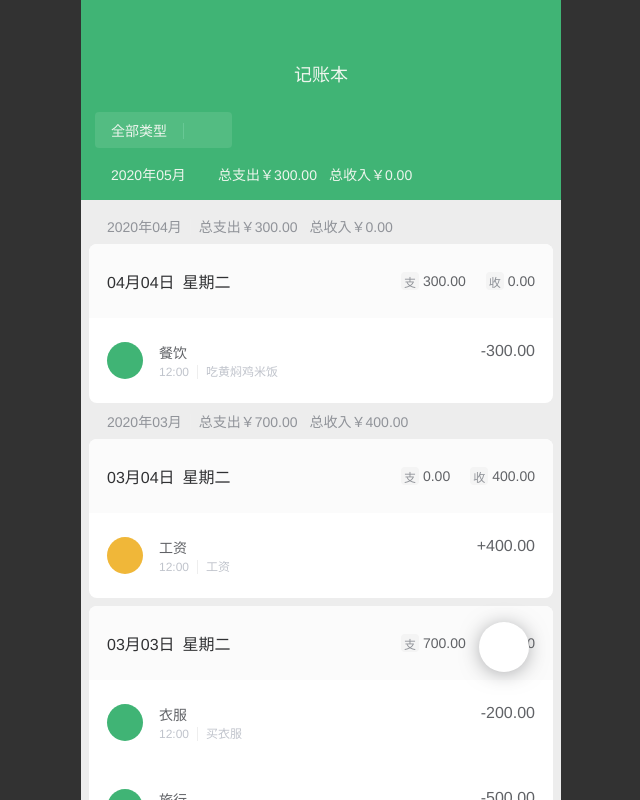
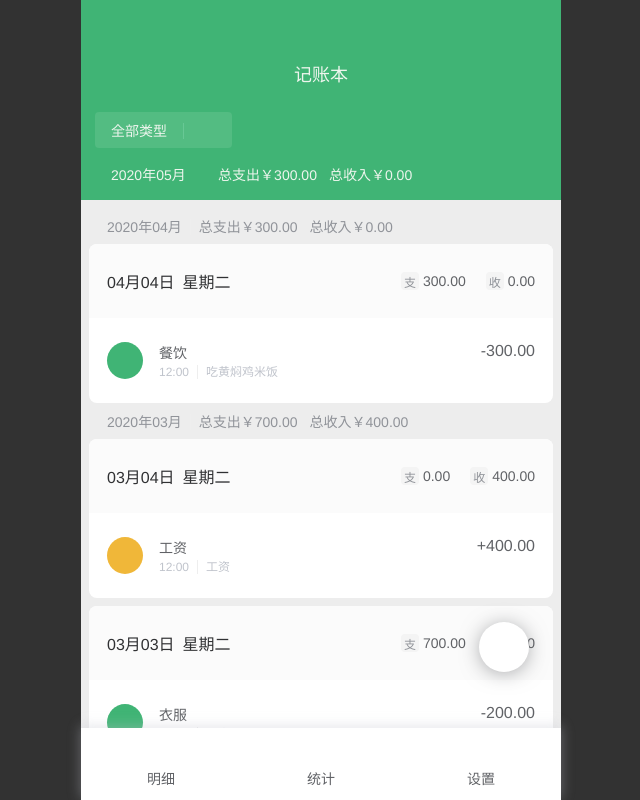
Before and after one commit to haixiangyan/weixin-cash, a React (Create React App) app: page / in a window 1280 px wide. Shown: the whole page, without its empty margins (319-959 px from the left). Built offline with nearby package versions, Linux system fonts and the light colour scheme.

Commit message:
添加 Menu 组件

```diff
--- a/public/index.html
+++ b/public/index.html
@@ -39,6 +39,6 @@
       To begin the development, run `npm start` or `yarn start`.
       To create a production bundle, use `npm run build` or `yarn build`.
     -->
-    <script src="//at.alicdn.com/t/font_1822546_fagb9j1jcdv.js"></script>
+    <script src="//at.alicdn.com/t/font_1822546_ycodoedd0u.js"></script>
   </body>
 </html>
--- /dev/null
+++ b/src/components/Menu.tsx
@@ -0,0 +1,45 @@
+import * as React from 'react'
+import Icon from './Icon'
+import styled from 'styled-components'
+
+const StyledMenu = styled.ul`
+  padding: 12px 0;
+  display: flex;
+  background: white;
+  list-style: none;
+  box-shadow: 0px -2px 12px 0px rgba(192,196,204,.4);
+  z-index: 2;
+`
+
+const MenuItem = styled.li`
+  display: inline-flex;
+  flex-direction: column;
+  align-items: center;
+  flex-grow: 1;
+  color: ${props => props.theme.$normalText};
+  font-size: ${props => props.theme.$normalTextSize};
+  > span {
+    margin-top: 4px;
+  }
+`
+
+const Menu: React.FC = () => {
+  return (
+    <StyledMenu>
+      <MenuItem>
+        <Icon name="order" size={24}/>
+        <span>明细</span>
+      </MenuItem>
+      <MenuItem>
+        <Icon name="chart" size={24}/>
+        <span>统计</span>
+      </MenuItem>
+      <MenuItem>
+        <Icon name="setting" size={24}/>
+        <span>设置</span>
+      </MenuItem>
+    </StyledMenu>
+  )
+}
+
+export default Menu
--- a/src/pages/Summary.tsx
+++ b/src/pages/Summary.tsx
@@ -14,6 +14,7 @@ import Money from '../components/Money'
 import CategoryFilter from '../components/CategoryFilter'
 import {ALL_CATEGORIES, ALL_TYPE} from '../lib/category'
 import MonthPanel from '../components/MonthPanel'
+import Menu from '../components/Menu'
 
 const StyledSummary = styled.div`
   height: 100%;
@@ -167,6 +168,8 @@ const Summary: React.FC = () => {
         <Money closeDrawer={closeMoney}
                onSubmit={onAddRecord}/>
       </Drawer>
+
+      <Menu/>
     </StyledSummary>
   )
 }
```
